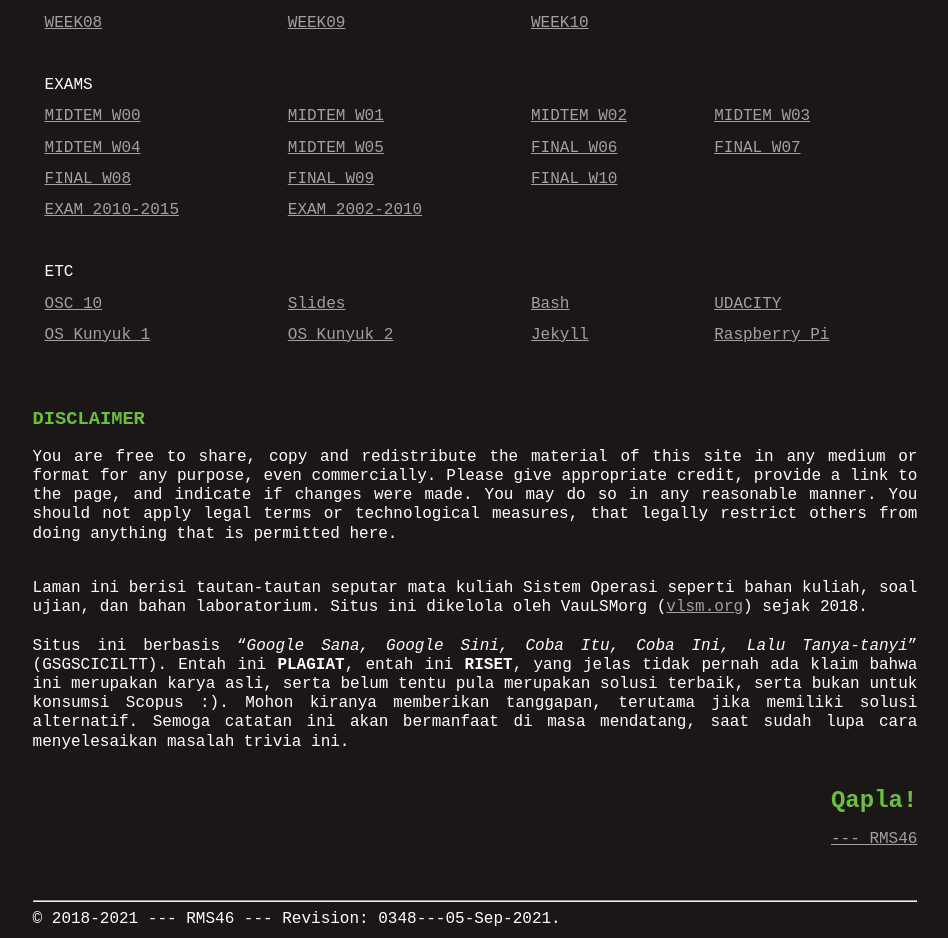
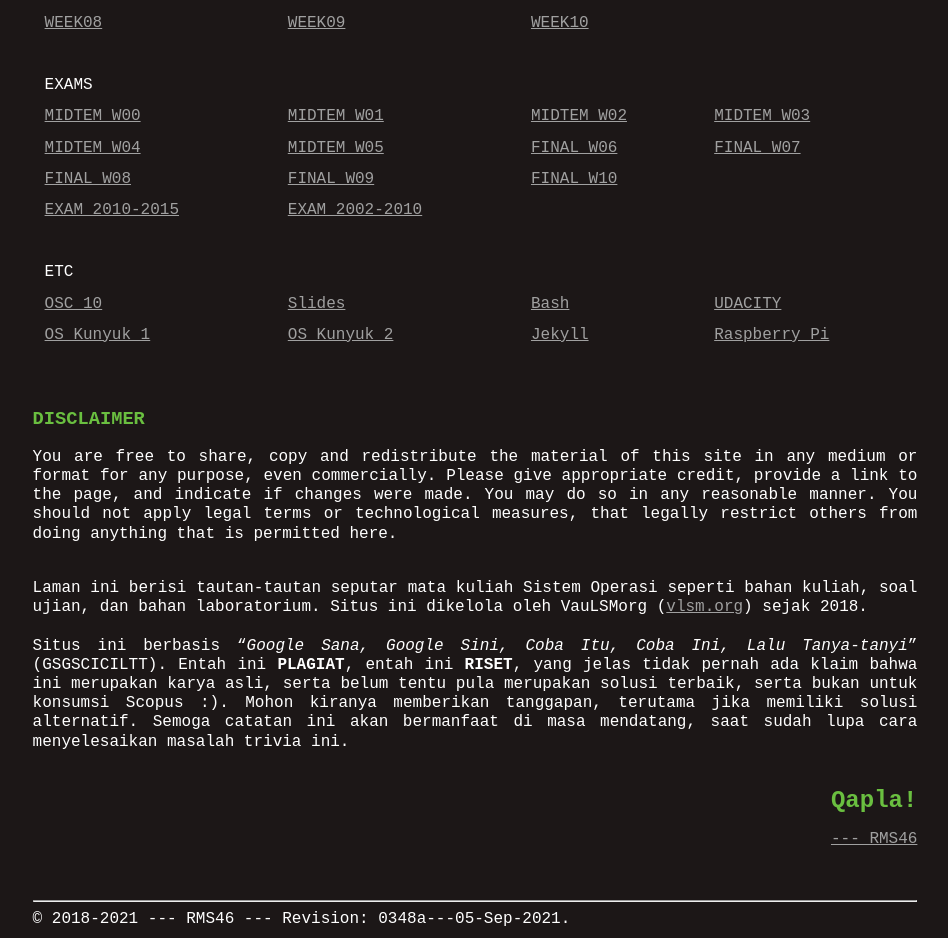
Before and after one commit to Angling-Darma/SistemOperasi, a Jekyll site: the page built from index.md, in a window 1280 px wide. Shown: the part 1137-2075 px from the top of the page, without its empty margins (165-1113 px from the left). Built offline with Jekyll 4.4.1, drawn with Linux system fonts in a browser that asks for light colours.

Commit message:
modified:   000.md

```diff
--- a/_config.yml
+++ b/_config.yml
@@ -1,5 +1,5 @@
 title: Operating Systems - Sistem Operasi
-version:     "0348---05-Sep-2021"
+version:     "0348a---05-Sep-2021"
 copyright:   "2018-2021"
 description: This is the CSCM-602055 Operating System course site,
       a GitHub Page, hosted at GitHub.com (thank you!).
```
Also changed, not shown: 000.md (+1 -1 lines).
